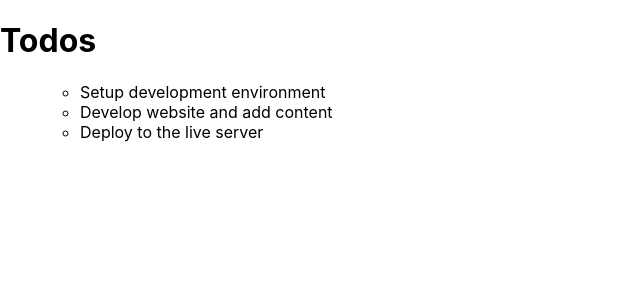
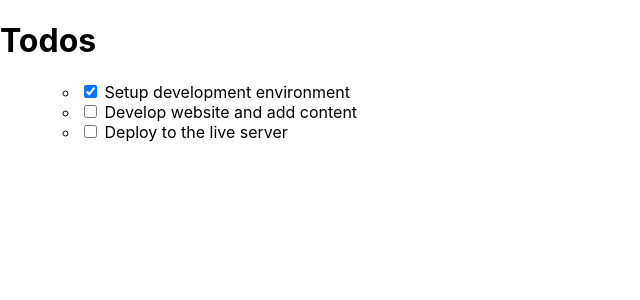
Before and after one commit to Felix45/react-todolist, a React (Create React App) app: page / in a window 1280 px wide. Shown: the top 300 px of the page, without its empty margins (0-640 px from the left). Built offline with nearby package versions, Linux system fonts and the light colour scheme.

Commit message:
Add checkbox toggle state event handler

```diff
--- a/src/components/TodoContainer.js
+++ b/src/components/TodoContainer.js
@@ -26,13 +26,25 @@ class TodoContainer extends React.Component {
     };
   }
 
+  handleChange = (todoId) => {
+
+    this.setState(state => ({
+        todos: state.todos.map((todo) => {
+            if(todo.id === todoId) {
+              return {...todo, completed: !todo.completed}
+            }
+            return todo;
+        })
+    }));
+  }
+
   render() {
     const { todos } = this.state;
     return (
       <div>
         <Header />
         <ul>
-          <TodoList todos={todos} />
+          <TodoList todos={todos} handleChange={this.handleChange} />
         </ul>
       </div>
     );
--- a/src/components/TodoItem.js
+++ b/src/components/TodoItem.js
@@ -8,15 +8,17 @@ class TodoItem extends React.Component {
   }
 
   render() {
-    const { title } = this.props;
+    const { id, title, completed, handleChange } = this.props;
     return (
-      <li>{title}</li>
+      <li><input type="checkbox" checked={completed} onChange={() => handleChange(id)} /> {title}</li>
     );
   }
 }
 
 TodoItem.propTypes = {
+  id: PropTypes.number.isRequired,
   title: PropTypes.string.isRequired,
+  completed: PropTypes.bool.isRequired,
 };
 
 export default TodoItem;
--- a/src/components/TodosList.js
+++ b/src/components/TodosList.js
@@ -9,11 +9,17 @@ class TodoList extends React.Component {
   }
 
   render() {
-    const { todos } = this.props;
+    const { todos, handleChange } = this.props;
     return (
       <ul>
         {todos.map((todo) => (
-          <TodoItem key={todo.id} title={todo.title} />
+          <TodoItem
+            id={todo.id}
+            key={todo.id}
+            completed={todo.completed}
+            title={todo.title}
+            handleChange={handleChange}
+          />
         ))}
       </ul>
     );
```
